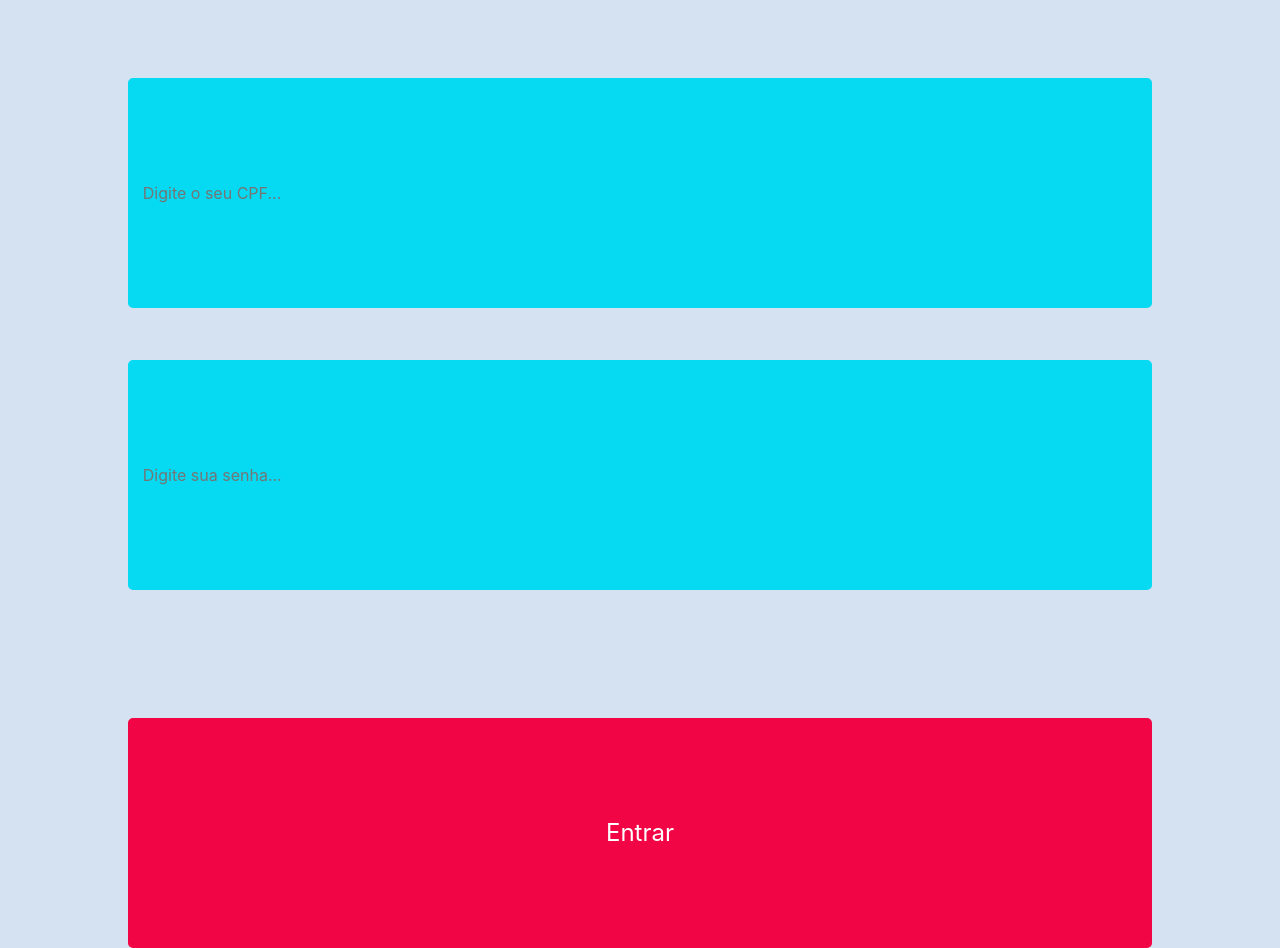
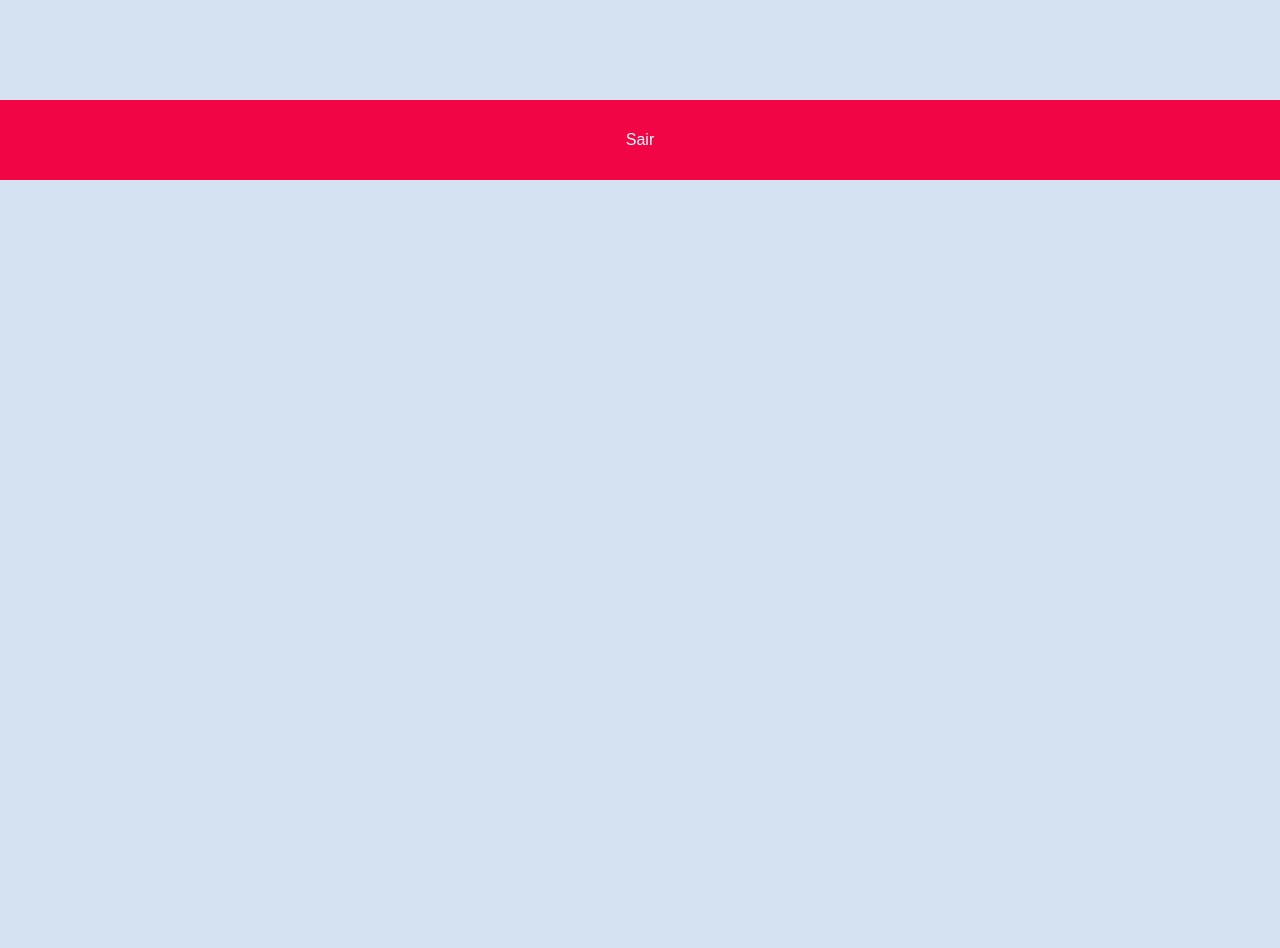
Before and after one commit to renata-msecco/internet-banking, an Angular app: page / in a window 1280 px wide. Shown: the part 620-1568 px from the top of the page. After the commit the page ends 800 px from the top, so only its background shows below. Built offline with nearby package versions, Linux system fonts and the light colour scheme.

Commit message:
inicio da funcao click

```diff
--- a/src/app/PaginaHome/PaginaHome.component.html
+++ b/src/app/PaginaHome/PaginaHome.component.html
@@ -1,9 +1,9 @@
 <app-header></app-header>
-<main>
-
-</main>
+<main></main>
 <app-footer
-[class]="classFooter"
-[type]="submit"
-[title]="buttonSair"
+[class]='classFooter'
+[nameButton]='nameButtonFooter'
+[title]='titleButtonFotter'
+[type]='submit'
+(click)='clicou()'
 ></app-footer>
--- a/src/app/PaginaHome/PaginaHome.component.ts
+++ b/src/app/PaginaHome/PaginaHome.component.ts
@@ -10,11 +10,16 @@ export class PaginaHomeComponent implements OnInit {
   classInput = 'input';
   submit = 'submit';
   classFooter = 'buttonFooter';
-  buttonSair = 'Sair';
+  titleButtonFotter = 'Sair';
   buttonHome = 'Home';
+  nameButtonFooter = 'nameButtonFooter';
   constructor() { }
 
   ngOnInit(): void {
   }
+  clicou(){
+    console.log('clicou');
+    console.log(this.titleButtonFotter);
+  }
 
 }
--- a/src/app/PaginaLogin/PaginaLogin.component.html
+++ b/src/app/PaginaLogin/PaginaLogin.component.html
@@ -34,15 +34,21 @@
 [type]="text"
 [placeholder]="placeholderCpf"
 [class]="classInput"
+[nameInput]="nameInputCPF"
 ></app-input>
 <app-input
 [type]="password"
 [placeholder]="placeholderSenha"
 [class]="classInput"
+[nameInput]="nameInputSenha"
 ></app-input>
 <app-button
 [type]="submit"
-[title]="namebutton"
+[title]="titleButton"
 [class]="classButton"
+[nameButton]="nameButton"
+(click)="clicou()"
 ></app-button>
 </form>
+
+<!-- (value)="valueCPF($event.target.value)" -->
--- a/src/app/PaginaLogin/PaginaLogin.component.ts
+++ b/src/app/PaginaLogin/PaginaLogin.component.ts
@@ -18,19 +18,24 @@ placeholderCpf = 'Digite o seu CPF...';
 placeholderSenha = 'Digite sua senha...';
 classInput = 'input';
 submit = 'submit';
-namebutton = 'Entrar';
+titleButton = 'Entrar';
 classButton = 'button';
 classFooter = 'buttonFooter';
 nameFooter = 'Sair';
 logo = ['../../assets/image/logo.png'];
+nameInputCPF = 'nameInputCPF';
+nameInputSenha = 'nameInputSenha';
+nameButton = 'nameButton';
 
   model = new User();
   constructor() { }
 
   ngOnInit(): void {
   }
-
   onSubmit(form) {
     console.log(form.value);
   }
+  clicou(){
+    console.log('clicou');
+  }
 }
--- a/src/app/app.component.html
+++ b/src/app/app.component.html
@@ -1,4 +1,4 @@
-<app-login></app-login>
-<!-- <app-home></app-home> -->
+<!-- <app-login></app-login> -->
+<app-home></app-home>
 <!-- <app-pagina-transferencia></app-pagina-transferencia> -->
 <!-- <app-pagina-extrato></app-pagina-extrato>    -->
--- a/src/app/button/button.component.html
+++ b/src/app/button/button.component.html
@@ -1 +1 @@
-<button class="{{class}}" type="{{type}}">{{title}}</button>
+<button class="{{class}}" name="{{nameButton}}" (click)="eventButton()" type="{{type}}">{{title}}</button>
--- a/src/app/button/button.component.ts
+++ b/src/app/button/button.component.ts
@@ -1,4 +1,4 @@
-import { Component, Input, OnInit } from '@angular/core';
+import { Component, EventEmitter, Input, OnInit, Output } from '@angular/core';
 
 @Component({
   selector: 'app-button',
@@ -9,9 +9,13 @@ export class ButtonComponent implements OnInit {
   @Input() type: string;
   @Input() class: string;
   @Input() title: string;
+  @Input() nameButton: string;
+  @Output() clickButton = new EventEmitter();
   constructor() { }
 
   ngOnInit(): void {
   }
-
+  eventButton(){
+  this.clickButton.emit();
+  }
 }
--- a/src/app/footer/footer.component.html
+++ b/src/app/footer/footer.component.html
@@ -1,3 +1,3 @@
 <footer class="footer">
-  <button class="{{class}}"type="{{type}}">{{title}}</button>
+  <button class="{{class}}" name="{{nameButton}}" (click)="eventButton()" type="{{type}}">{{title}}</button>
 </footer>
--- a/src/app/footer/footer.component.ts
+++ b/src/app/footer/footer.component.ts
@@ -1,4 +1,4 @@
-import { Component, Input, OnInit } from '@angular/core';
+import { Component, EventEmitter, Input, OnInit, Output } from '@angular/core';
 
 @Component({
   selector: 'app-footer',
@@ -9,10 +9,15 @@ export class FooterComponent implements OnInit {
   @Input() type: string;
   @Input() class: string;
   @Input() title: string;
+  @Input() nameButton: string;
+  @Output() clickButton = new EventEmitter();
 
   constructor() { }
 
   ngOnInit(): void {
   }
+  eventButton(){
+    this.clickButton.emit();
+    }
 
 }
--- a/src/app/input/input.component.html
+++ b/src/app/input/input.component.html
@@ -1 +1 @@
-<input type="{{type}}" placeholder="{{placeholder}}" class={{class}}>
+<input name="{{nameInput}}" type="{{type}}" placeholder="{{placeholder}}" class="{{class}}" (value)="eventInput($event)">
--- a/src/app/input/input.component.ts
+++ b/src/app/input/input.component.ts
@@ -1,4 +1,5 @@
-import { Component, Input, OnInit } from '@angular/core';
+import { Component, Input, OnInit, Output } from '@angular/core';
+import { EventEmitter } from 'events';
 
 @Component({
   selector: 'app-input',
@@ -9,9 +10,23 @@ export class InputComponent implements OnInit {
   @Input() type: string;
   @Input() placeholder: string;
   @Input() class: string;
+  @Input() idInput: string;
+  @Input() nameInput: string;
+  @Output() valueInput = new EventEmitter();
   constructor() { }
 
   ngOnInit(): void {
   }
 
+  eventInput($event: any){
+    console.log('event');
+    // this.valueInput.emit(teste);
+    // console.log(teste);
+  }
+
+  // valueCPF($event){
+  //   this.valueInput.emit($event);
+  //   console.log('event', $event);
+  // }
+
 }
```
